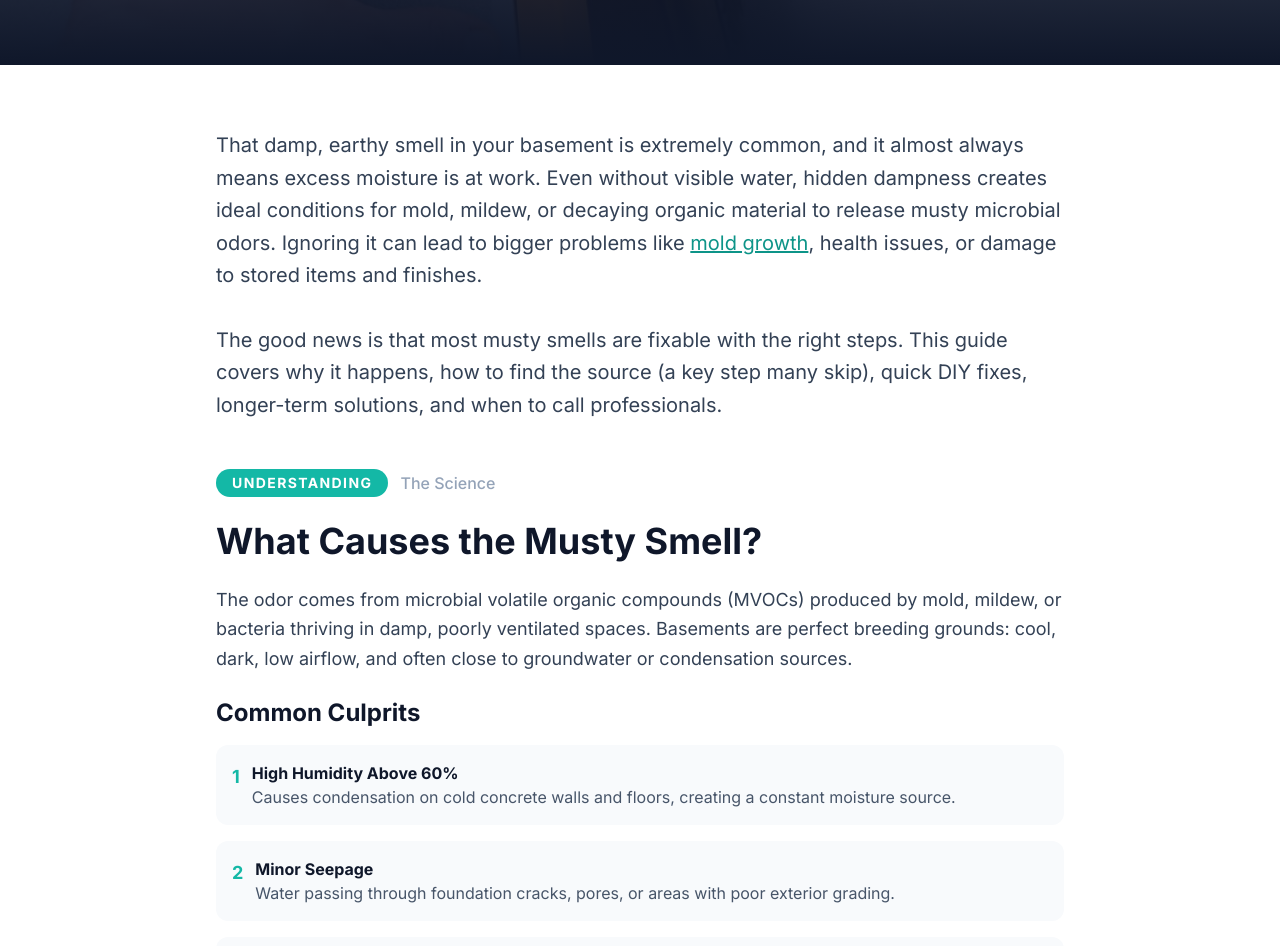
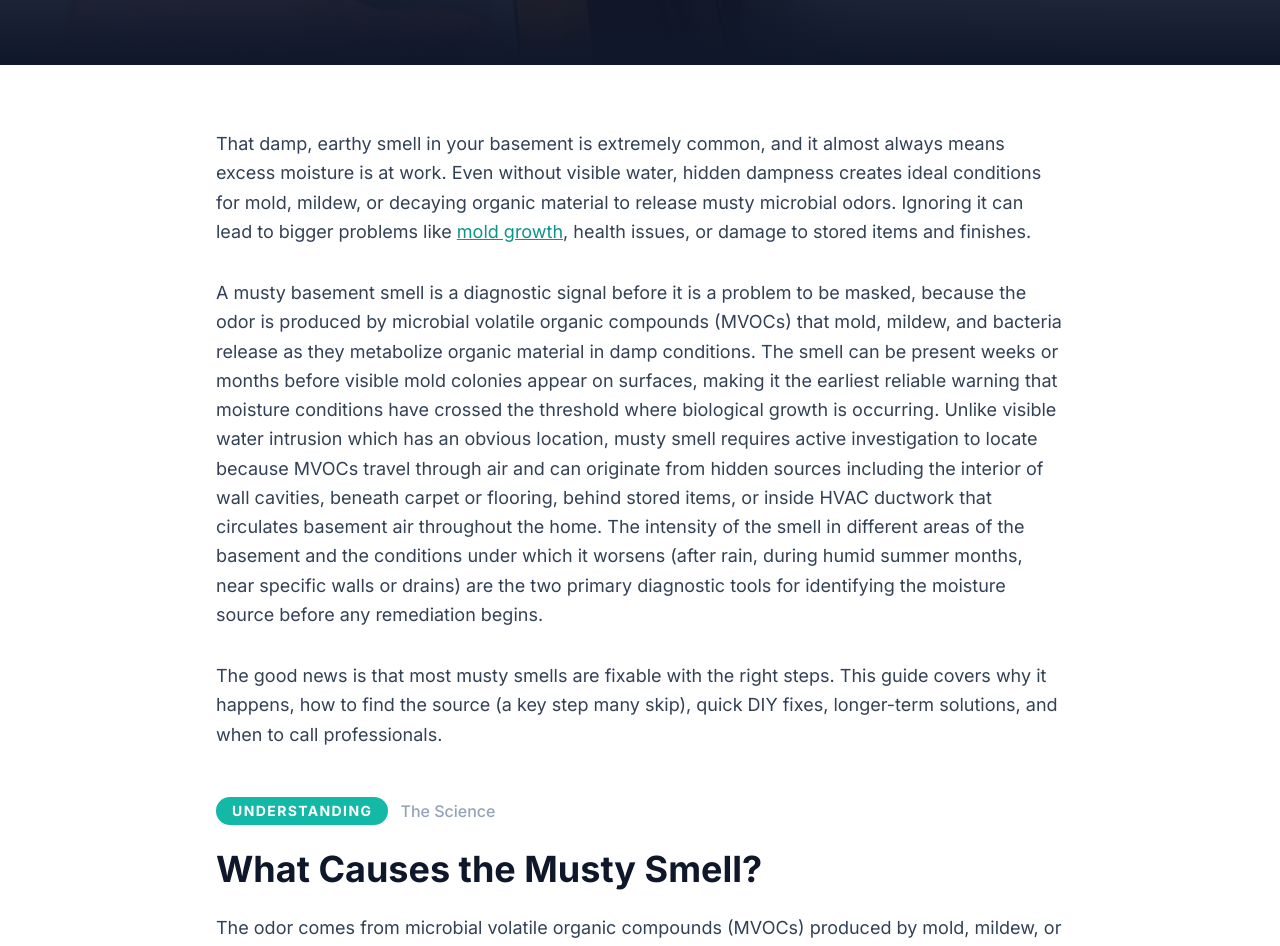
Before and after one commit to thebasementguide2026/basement-guide, a Next.js app: page /articles/musty-basement-smell in a window 1280 px wide. Shown: the part 560-1506 px from the top of the page. Built offline with nearby package versions, Linux system fonts and the light colour scheme.

Commit message:
Add entity definition paragraph on musty-basement-smell, fix intro font consistency

```diff
--- a/app/articles/musty-basement-smell/page.tsx
+++ b/app/articles/musty-basement-smell/page.tsx
@@ -45,10 +45,13 @@ export default function MustyBasementSmellArticle() {
 
       {/* Main Content */}
       <article className='max-w-4xl mx-auto px-6 py-16'>
-        <p className='text-xl text-slate-700 leading-relaxed mb-8'>
+        <p className='text-lg text-slate-700 leading-relaxed mb-8'>
           That damp, earthy smell in your basement is extremely common, and it almost always means excess moisture is at work. Even without visible water, hidden dampness creates ideal conditions for mold, mildew, or decaying organic material to release musty microbial odors. Ignoring it can lead to bigger problems like <Link href='/articles/how-to-prevent-basement-mold' className='text-teal-600 underline hover:text-teal-800'>mold growth</Link>, health issues, or damage to stored items and finishes.
         </p>
-        <p className='text-xl text-slate-700 leading-relaxed mb-12'>
+        <p className='text-lg text-slate-700 leading-relaxed mb-8'>
+          A musty basement smell is a diagnostic signal before it is a problem to be masked, because the odor is produced by microbial volatile organic compounds (MVOCs) that mold, mildew, and bacteria release as they metabolize organic material in damp conditions. The smell can be present weeks or months before visible mold colonies appear on surfaces, making it the earliest reliable warning that moisture conditions have crossed the threshold where biological growth is occurring. Unlike visible water intrusion which has an obvious location, musty smell requires active investigation to locate because MVOCs travel through air and can originate from hidden sources including the interior of wall cavities, beneath carpet or flooring, behind stored items, or inside HVAC ductwork that circulates basement air throughout the home. The intensity of the smell in different areas of the basement and the conditions under which it worsens (after rain, during humid summer months, near specific walls or drains) are the two primary diagnostic tools for identifying the moisture source before any remediation begins.
+        </p>
+        <p className='text-lg text-slate-700 leading-relaxed mb-12'>
           The good news is that most musty smells are fixable with the right steps. This guide covers why it happens, how to find the source (a key step many skip), quick DIY fixes, longer-term solutions, and when to call professionals.
         </p>
         {/* Section 1 - What Causes the Smell */}
```
